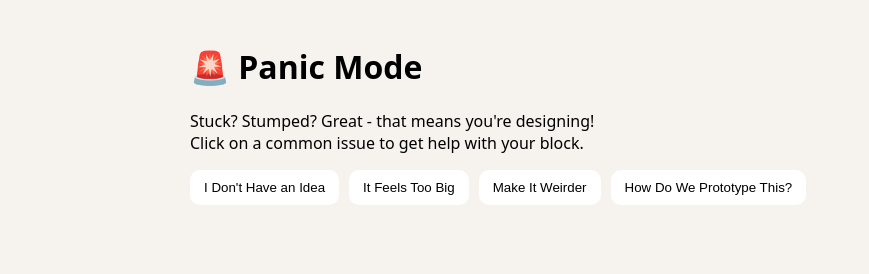
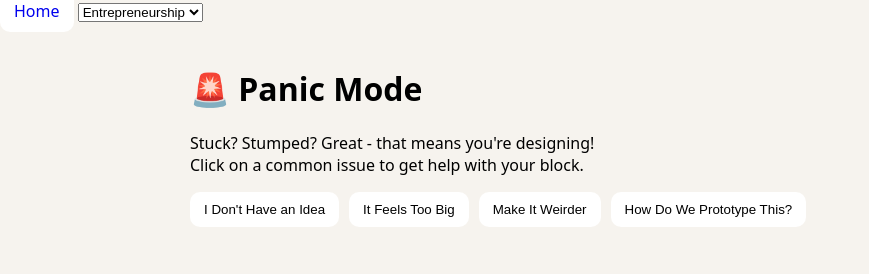
Before and after one commit to kaosphd/analogue-game-toolkit, a plain HTML site: page panic.html in a window 1280 px wide. Shown: the whole page, without its empty margins (0-869 px from the left). Drawn offline with Linux system fonts and the light colour scheme.

Commit message:
Update panic.html
Adding top nav

```diff
--- a/panic.html
+++ b/panic.html
@@ -8,6 +8,16 @@
 </head>
 
 <body>
+
+    <div class="topbar">
+
+  <a href="index.html">Home</a>
+
+  <select onchange="setPack(this.value)">
+    <option value="entrepreneurship">Entrepreneurship</option>
+  </select>
+
+</div>
 
   <div class="container">
 
```
